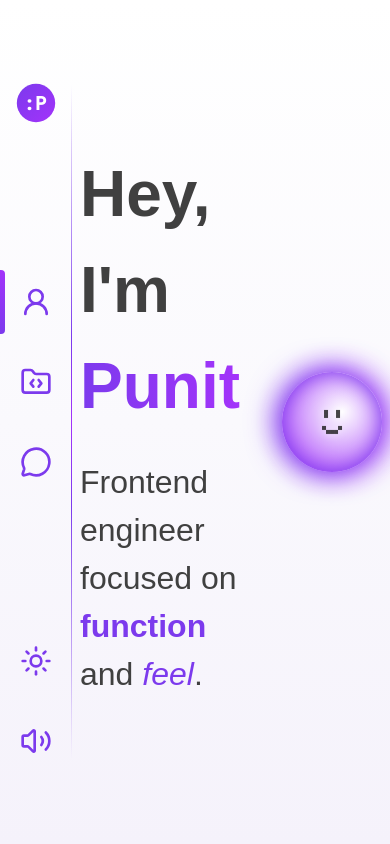
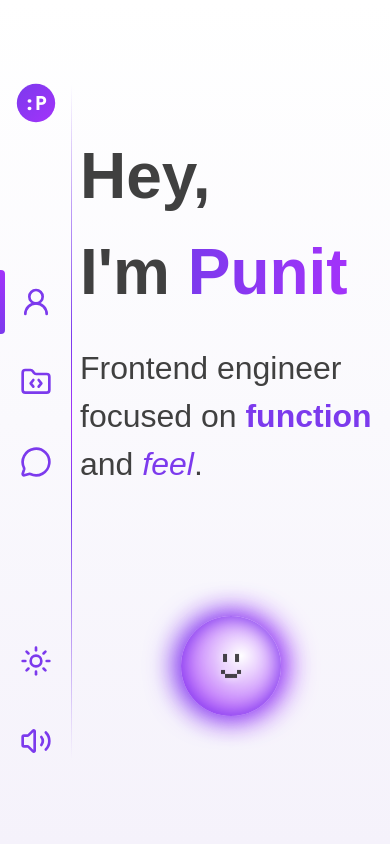
Before and after one commit to punit-shah/punitshah-dev-v2, a React (Vite) app: page / in a window 390 px wide. Shown: the top 844 px of the page. Built offline with nearby package versions, Linux system fonts and the light colour scheme; no server answers; a web font is replaced by a local one.

Commit message:
Improve responsive layout of Cover section

```diff
--- a/src/sections/Cover/Cover.module.css
+++ b/src/sections/Cover/Cover.module.css
@@ -3,8 +3,13 @@
 }
 
 .container {
-  flex-direction: row;
-  gap: 2rem;
+  flex-direction: column;
+  gap: 8rem;
+
+  @media (min-width: 1000px) {
+    flex-direction: row;
+    gap: 4rem;
+  }
 }
 
 .intro {
@@ -36,3 +41,9 @@
   background-clip: text;
   -webkit-text-fill-color: transparent;
 }
+
+.description {
+  font-family: var(--font-techy);
+  font-weight: 400;
+  max-width: 500px;
+}
--- a/src/sections/Cover/Cover.tsx
+++ b/src/sections/Cover/Cover.tsx
@@ -33,12 +33,10 @@ const Cover = ({ ...props }: CustomSectionProps) => {
       {...props}
     >
       <div className={classes.intro}>
-        <h1 className={classes.hey}>Hey, I'm {name}</h1>
+        <h1 className={classes.hey}>Hey, I'm&nbsp;{name}</h1>
         <p className={classes.description}>
-          Frontend engineer focused on
-          <br />
-          <ColorSwitcher>function</ColorSwitcher> and{' '}
-          <StretchyText>feel</StretchyText>.
+          Frontend engineer focused on <ColorSwitcher>function</ColorSwitcher>{' '}
+          and <StretchyText>feel</StretchyText>.
         </p>
       </div>
       <Orb />
```
